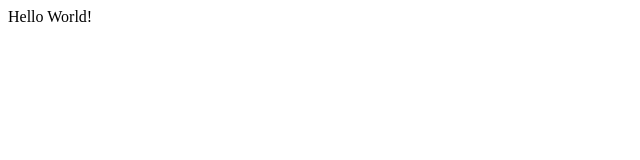
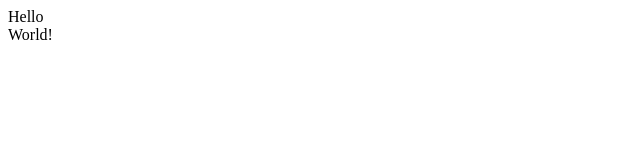
Before and after one commit to aso102210/aiservice, a plain HTML site: page index.html in a window 1280 px wide. Shown: the whole page, without its empty margins (0-640 px from the left). Drawn offline with Linux system fonts and the light colour scheme.

Commit message:
줄바꿈

```diff
--- a/index.html
+++ b/index.html
@@ -7,7 +7,7 @@
     <link href="style.css" rel="stylesheet" type="text/css" />
   </head>
   <body>
-    Hello World!
+    Hello <br>World!
     <script src="script.js"></script>
   </body>
 </html>
```
